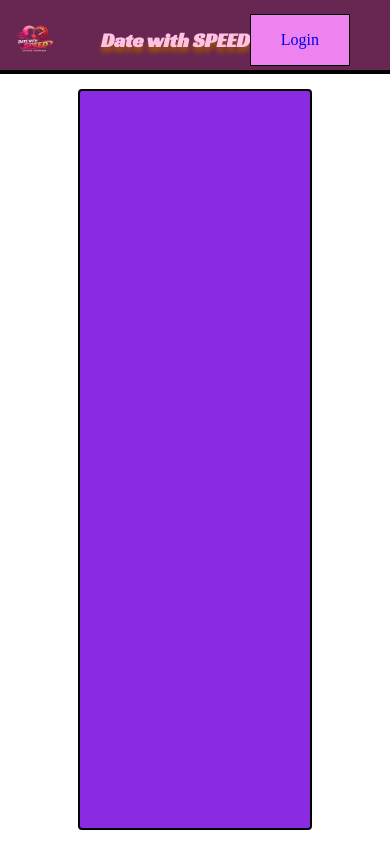
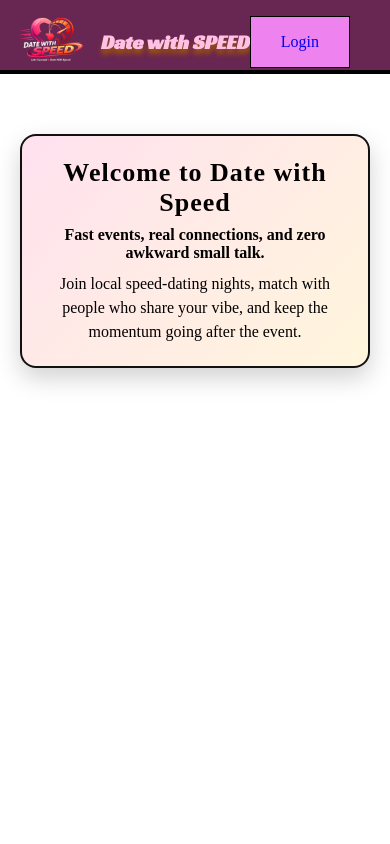
Before and after one commit to springfeld7/dt198g-group1-frontend, an Angular app: page / in a window 390 px wide. Built offline with nearby package versions, Linux system fonts and the light colour scheme.

Commit message:
Add welcome text and make sure logout is complete

```diff
--- a/src/app/features/main/main.component.html
+++ b/src/app/features/main/main.component.html
@@ -1 +1,8 @@
-<app-feed />
+<app-feed *ngIf="loggedIn"></app-feed>
+<div *ngIf="!loggedIn" class="mainInfoTextContainer">
+    <div class="mainInfoTextCard">
+        <h1 class="mainInfoTitle">Welcome to Date with Speed</h1>
+        <p class="mainInfoLead">Fast events, real connections, and zero awkward small talk.</p>
+        <p class="mainInfoBody">Join local speed-dating nights, match with people who share your vibe, and keep the momentum going after the event.</p>
+    </div>
+</div>
--- a/src/app/features/main/main.component.scss
+++ b/src/app/features/main/main.component.scss
@@ -0,0 +1,47 @@
+.mainInfoTextContainer {
+	display: flex;
+	justify-content: center;
+	padding: 60px 20px;
+}
+
+.mainInfoTextCard {
+	max-width: 720px;
+	padding: 28px 32px;
+	background: linear-gradient(135deg, #ffe1ef 0%, #fff6dc 100%);
+	border: 2px solid #111;
+	border-radius: 16px;
+	box-shadow: 0 10px 24px rgba(0, 0, 0, 0.18);
+	text-align: center;
+}
+
+.mainInfoTitle {
+	margin: 0 0 8px;
+	font-size: 32px;
+	letter-spacing: 1px;
+}
+
+.mainInfoLead {
+	margin: 0 0 10px;
+	font-size: 18px;
+	font-weight: 600;
+}
+
+.mainInfoBody {
+	margin: 0;
+	font-size: 16px;
+	line-height: 1.5;
+}
+
+@media (max-width: 768px) {
+	.mainInfoTextCard {
+		padding: 22px 18px;
+	}
+
+	.mainInfoTitle {
+		font-size: 26px;
+	}
+
+	.mainInfoLead {
+		font-size: 16px;
+	}
+}
--- a/src/app/features/main/main.component.ts
+++ b/src/app/features/main/main.component.ts
@@ -1,12 +1,27 @@
-import { Component } from '@angular/core';
+import { Component, inject } from '@angular/core';
+import { Subscription } from 'rxjs';
 import { FeedComponent } from '../feed/feed.component';
+import { AuthService } from '../../services/auth.service';
+import { CommonModule } from '@angular/common';
 
 @Component({
   selector: 'app-main',
-  imports: [FeedComponent],
+  imports: [FeedComponent, CommonModule],
   templateUrl: './main.component.html',
   styleUrl: './main.component.scss'
 })
 export class MainComponent {
+  private authService = inject(AuthService);
+  private authSub?: Subscription;
+  loggedIn: boolean = false;
 
+  ngOnInit() {
+    this.authSub = this.authService.isLoggedIn$().subscribe(isLoggedIn => {
+      this.loggedIn = isLoggedIn;
+    });
+  }
+
+  ngOnDestroy() {
+    this.authSub?.unsubscribe();
+  }
 }
--- a/src/app/features/signup/signup.component.ts
+++ b/src/app/features/signup/signup.component.ts
@@ -1,6 +1,6 @@
 import { Component, inject, OnInit } from '@angular/core';
 import { FormsModule } from '@angular/forms';
-import { UserRegistration } from '../../models/user-registration';
+import { UserRegistration } from '../../models/api/user-registration.dto';
 import { CommonModule } from '@angular/common';
 import { Interest } from '../../models/interest';
 import { BackendService } from '../../services/backend.service';
--- a/src/app/shared/header/header.component.scss
+++ b/src/app/shared/header/header.component.scss
@@ -61,6 +61,30 @@
 
 .logo {
   height: 84px;
+  cursor:grab;
+  transition: transform 120ms ease;
+  transform-origin: center;
+}
+
+@keyframes grab-squeeze {
+  0% {
+    transform: scale(1);
+  }
+  40% {
+    transform: scale(0.94, 1.06);
+  }
+  100% {
+    transform: scale(1);
+  }
+}
+
+.logo:hover {
+  transform: scale(1.03);
+}
+
+.logo:active {
+  cursor: grabbing;
+  animation: grab-squeeze 180ms ease-out;
 }
 
 // Mobile
@@ -71,8 +95,32 @@
   }
 
   .logo {
-    height: 50px;
+  height: 84px;
+  cursor:grab;
+  transition: transform 120ms ease;
+  transform-origin: center;
+}
+
+@keyframes grab-squeeze {
+  0% {
+    transform: scale(1);
   }
+  40% {
+    transform: scale(0.94, 1.06);
+  }
+  100% {
+    transform: scale(1);
+  }
+}
+
+.logo:hover {
+  transform: scale(1.03);
+}
+
+.logo:active {
+  cursor: grabbing;
+  animation: grab-squeeze 180ms ease-out;
+}
 
   .header-middle {
     font-size: 10px;
```
